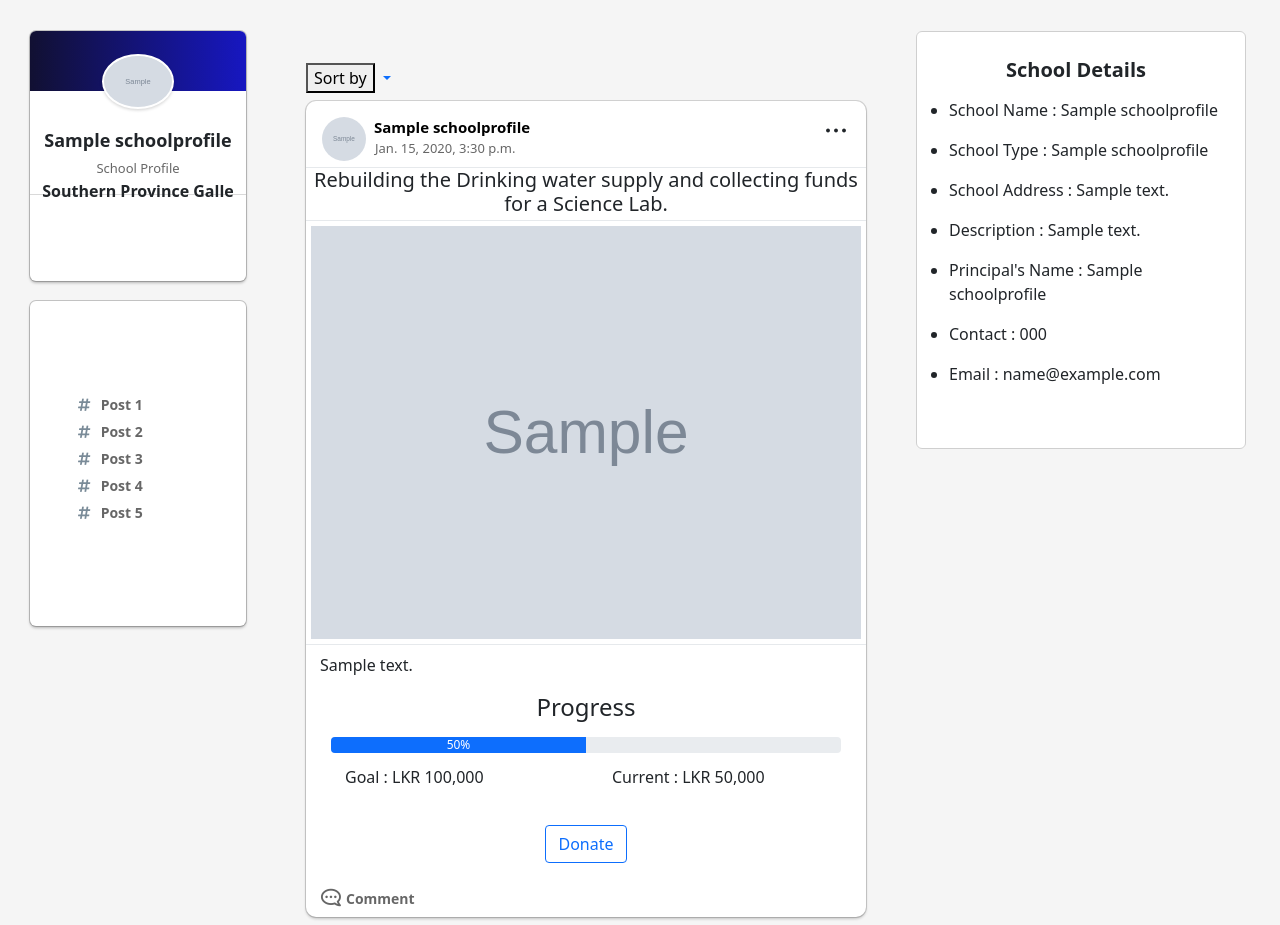
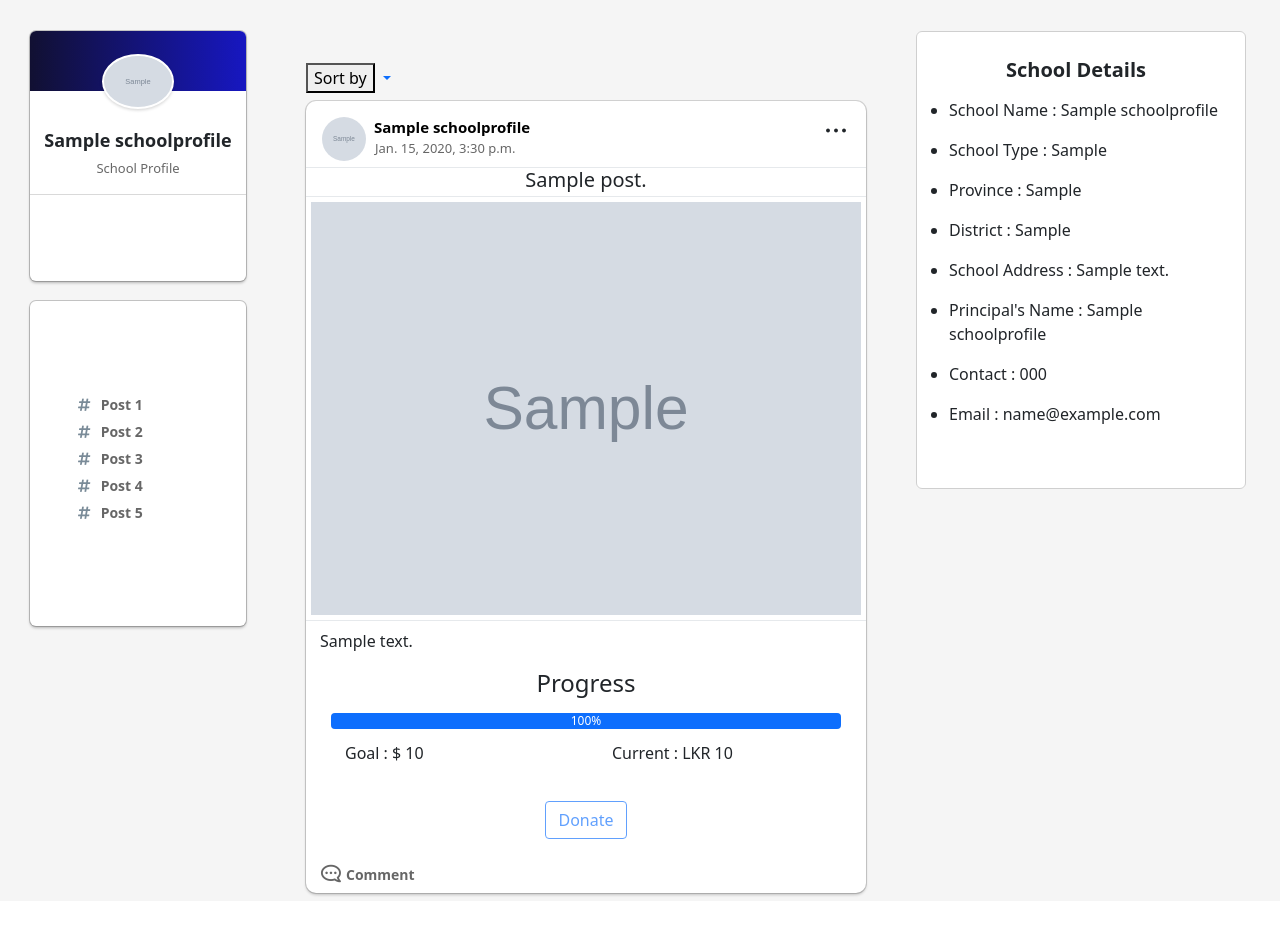
Before and after one commit to Coding-Hamsters/RaisingMinds, a Django app: page /schoolprofile/1/ in a window 1280 px wide. Shown: the part 65-990 px from the top of the page. After the commit the page ends 962 px from the top, so only its background shows below. Run offline with Django 4.2, Linux system fonts and the light colour scheme; tables that the repository leaves empty hold one stand-in row (values such as "Sample post"); grey boxes marked "Sample" are stand-in pictures.

Commit message:
Update school_profile.html

```diff
--- a/RaisingMinds/school_profile/templates/school_profile/school_profile.html
+++ b/RaisingMinds/school_profile/templates/school_profile/school_profile.html
@@ -21,7 +21,7 @@
 
                         <strong id="profile-name" class="letter-spacing">{{school_profile.school_name}}</strong>
                         <small>School Profile</small>
-                        <span id="schoolName">Southern Province Galle</strong>
+                        <!-- <span id="schoolName">{{school_profile.province}} Province {{school_profile.district}}</strong> -->
                     </div>
                 </div>
                 <div id="profile-groups" style="margin-top:270px;">
@@ -158,35 +158,36 @@
                         </div>
                     </div>
                     <div id="post-data">
-
-                        <h5 class="mt-1 mb-1 text-center postTitle">Rebuilding the Drinking water supply
-                            and collecting funds for a Science Lab.</h5>
+                        <h5 class="mt-1 mb-1 text-center postTitle">{{post.title}}.</h5>
 
 
                         <img src="{{post.post_image.url}}">
                         <p>
                             {{post.content}}
                         </p>
-                    <!----------------------------------progress bar--------------------------->
+
                         <div class="progressbar ">
                             <h4 class="mb-3">Progress</h4>
                             <div class="progress" >
-                              <div class="progress-bar" role="progressbar" style="width: 50%;" aria-valuenow="50" aria-valuemin="0" aria-valuemax="100">50%</div>
+                              <div class="progress-bar" role="progressbar" style="width: {% widthratio post.current_amount post.donate_amount 100 %}%;" aria-valuenow="{% widthratio post.current_amount post.donate_amount 100 %}" aria-valuemin="0" aria-valuemax="100">{% widthratio post.current_amount post.donate_amount 100 %}%</div>
                             </div>
                             <div class="row">
                               <div class="col-sm-6 mt-1">
-                                  <p>Goal : LKR 100,000</p>
+                                  <p>Goal : $ {{post.donate_amount}}</p>
                               </div>
                               <div class="col-sm-6 mt-1">
-                                  <p>Current : LKR 50,000</p>
+                                  <p>Current : LKR {{post.current_amount}}</p>
                               </div>
                           </div>
                           <div  class="text-center">
-                            <button type="button" class="btn donate btn-outline-primary mb-3 " >Donate</button>
+                            <button type="button" class="btn donate btn-outline-primary mb-3" onclick="window.location.href='{% url 'checkout' post.id %}'"
+                            {% if post.donate_amount <= post.current_amount %}disabled{% endif %} >
+                            Donate
+                        </button>
                           </div>
 
                         </div>
-  <!----------------------------------progress bar--------------------------->
+
                     </div>
                     <div id="post-interactions">
                         <div id="interactions-btns">
@@ -215,14 +216,20 @@
                         <p>School Name : {{school_profile.school_name}}</p>
                       </li>
                       <li>
-                        <p>School Type : {{school_profile.school_name}}</p>
+                        <p>School Type : {{school_profile.school_type}}</p>
+                      </li>
+                      <li>
+                        <p>Province : {{school_profile.province}}</p>
+                      </li>
+                      <li>
+                        <p>District : {{school_profile.district}}</p>
                       </li>
                       <li>
                         <p>School Address : {{school_profile.address}}</p>
                       </li>
-                      <li>
+                      <!-- <li>
                         <p>Description  : {{school_profile.Description}}</p>
-                      </li>
+                      </li>  -->
                       <li>
                         <p >Principal's Name : {{school_profile.principal_name}}</p>
                       </li>
```
